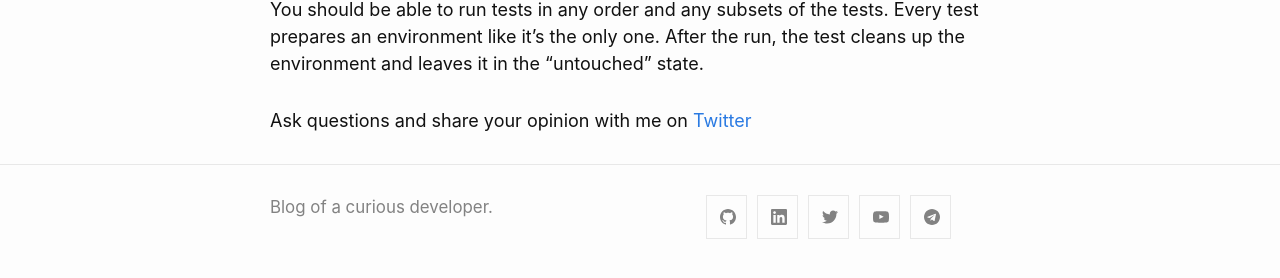
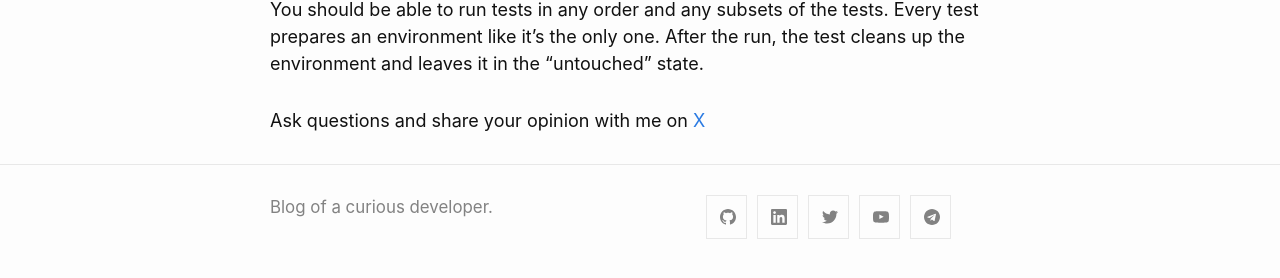
Before and after one commit to VysotskiVadim/VysotskiVadim.blog, a Jekyll site: the page built from _posts/2021-09-30-painless-unit-tests.markdown, in a window 1280 px wide and 900 px high, scrolled down 2261 px. Shown: the part 616-894 px from the top of the window. Built offline with Jekyll 4.4.1, drawn with Linux system fonts in a browser that asks for light colours.

Commit message:
added linked in discussion links

```diff
--- /dev/null
+++ b/_includes/discuss-links.html
@@ -0,0 +1,8 @@
+{%- if page.twitterLink -%}
+<div>
+  Ask questions and share your opinion with me on <a href="{{ page.twitterLink }}">X</a>
+  {%- if page.linkedInLink -%}
+  or <a href="{{ page.linkedInLink }}">LinkedIn</a>
+  {%- endif -%}
+</div>
+{%- endif -%}
--- a/_includes/discuss-on-twitter.html
+++ /dev/null
@@ -1,5 +0,0 @@
-{%- if page.twitterLink -%}
-<div>
-  Ask questions and share your opinion with me on <a href="{{ page.twitterLink }}">Twitter</a>
-</div>
-{%- endif -%}
--- a/_layouts/post.html
+++ b/_layouts/post.html
@@ -21,7 +21,7 @@
     {{ content }}
   </div>
 
-  {%- include  discuss-on-twitter.html -%}
+  {%- include  discuss-links.html -%}
 
   {%- if site.disqus.shortname -%}
     {%- include disqus_comments.html -%}
```
